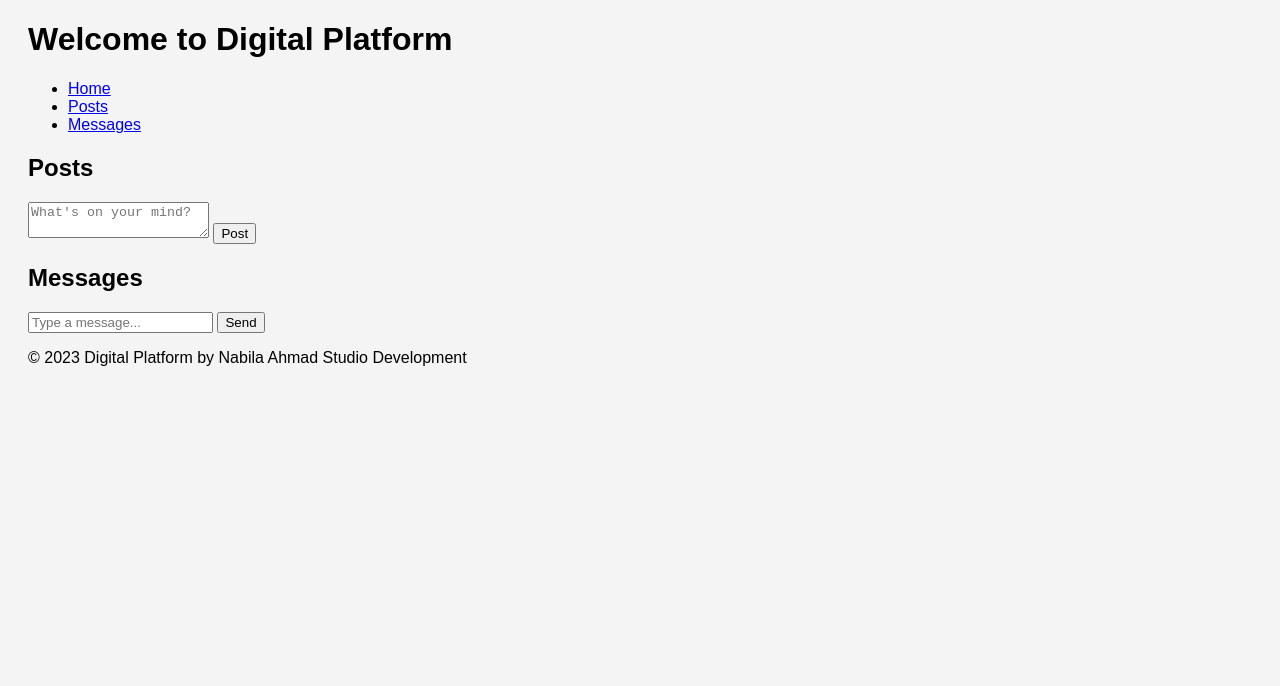
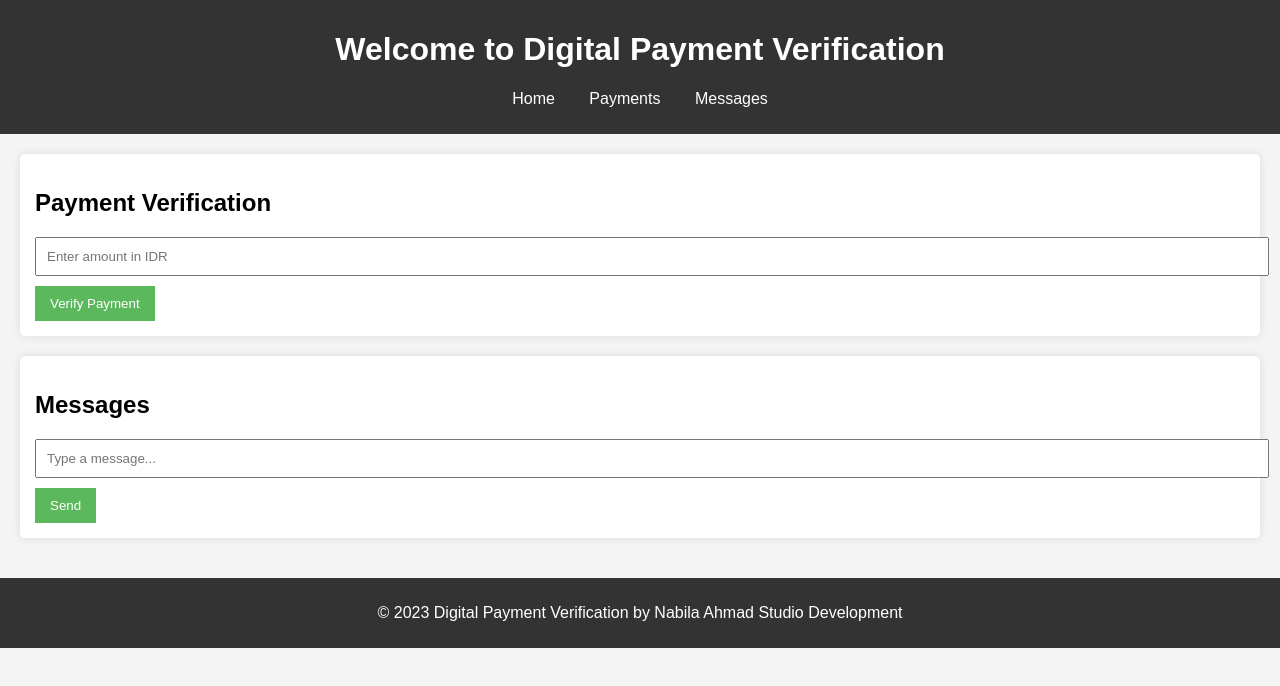
Before and after one commit to Nabila431/Digital-Platforms-Nabila, a plain HTML site: page index.html in a window 1280 px wide. Drawn offline with nearby package versions, Linux system fonts and the light colour scheme.

Commit message:
payment-verifikasi.zip
Method payment

```diff
--- /dev/null
+++ b/config.js
@@ -0,0 +1,24 @@
+
+const supabaseUrl = 'https://wejcgylojzxxgftzjeew.supabase.co';
+const supabaseKey = 'eyJhbGciOiJIUzI1NiIsInR5cCI6IkpXVCJ9.eyJpc3MiOiJzdXBhYmFzZSIsInJlZiI6IndlamNneWxvanp4eGdmdHpqZWV3Iiwicm9sZSI6ImFub24iLCJpYXQiOjE3NTA5MzI2ODgsImV4cCI6MjA2NjUwODY4OH0.iSE-gDfdqpmSY4VBCeGJc22kJiLIh9lg3KW5FJwMxw8';
+const supabase = supabase.createClient(supabaseUrl, supabaseKey);
+
+document.getElementById('paymentForm').addEventListener('submit', async (e) => {
+    e.preventDefault();
+    const amount = document.getElementById('paymentAmount').value;
+    const { data, error } = await supabase
+        .from('payments')
+        .insert([{ amount, method: 'Gopay', phone: '0895340205302' }]);
+    const result = document.getElementById('verificationResult');
+    if (error) {
+        result.textContent = 'Error verifying payment: ' + error.message;
+    } else {
+        result.textContent = 'Payment of IDR ' + amount + ' verified successfully!';
+    }
+});
+
+document.getElementById('messageForm').addEventListener('submit', async (e) => {
+    e.preventDefault();
+    const content = document.getElementById('messageContent').value;
+    // Logic to send message will go here
+});
--- a/index.html
+++ b/index.html
@@ -1,32 +1,33 @@
+
 <!DOCTYPE html>
 <html lang="en">
 <head>
     <meta charset="UTF-8">
     <meta name="viewport" content="width=device-width, initial-scale=1.0">
-    <title>Digital Platform</title>
+    <title>Digital Payment Verification</title>
     <link rel="stylesheet" href="styles.css">
     <script src="https://cdn.jsdelivr.net/npm/@supabase/supabase-js"></script>
 </head>
 <body>
     <header>
-        <h1>Welcome to Digital Platform</h1>
+        <h1>Welcome to Digital Payment Verification</h1>
         <nav>
             <ul>
                 <li><a href="#home">Home</a></li>
-                <li><a href="#posts">Posts</a></li>
+                <li><a href="#payments">Payments</a></li>
                 <li><a href="#messages">Messages</a></li>
             </ul>
         </nav>
     </header>
 
     <main>
-        <section id="posts">
-            <h2>Posts</h2>
-            <form id="postForm">
-                <textarea id="postContent" placeholder="What's on your mind?" required></textarea>
-                <button type="submit">Post</button>
+        <section id="payments">
+            <h2>Payment Verification</h2>
+            <form id="paymentForm">
+                <input type="text" id="paymentAmount" placeholder="Enter amount in IDR" required>
+                <button type="submit">Verify Payment</button>
             </form>
-            <div id="postList"></div>
+            <div id="verificationResult"></div>
         </section>
 
         <section id="messages">
@@ -40,46 +41,9 @@
     </main>
 
     <footer>
-        <p>&copy; 2023 Digital Platform by Nabila Ahmad Studio Development</p>
+        <p>&copy; 2023 Digital Payment Verification by Nabila Ahmad Studio Development</p>
     </footer>
 
-    <script>
-        const supabaseUrl = 'https://wejcgylojzxxgftzjeew.supabase.co';
-        const supabaseKey = 'eyJhbGciOiJIUzI1NiIsInR5cCI6IkpXVCJ9.eyJpc3MiOiJzdXBhYmFzZSIsInJlZiI6IndlamNneWxvanp4eGdmdHpqZWV3Iiwicm9sZSI6ImFub24iLCJpYXQiOjE3NTA5MzI2ODgsImV4cCI6MjA2NjUwODY4OH0.iSE-gDfdqpmSY4VBCeGJc22kJiLIh9lg3KW5FJwMxw8';
-        const supabase = supabase.createClient(supabaseUrl, supabaseKey);
-
-        document.getElementById('postForm').addEventListener('submit', async (e) => {
-            e.preventDefault();
-            const content = document.getElementById('postContent').value;
-            const { data, error } = await supabase
-                .from('posts')
-                .insert([{ content }]);
-            if (error) console.error(error);
-            else loadPosts();
-        });
-
-        async function loadPosts() {
-            const { data, error } = await supabase
-                .from('posts')
-                .select('*');
-            if (error) console.error(error);
-            else {
-                const postList = document.getElementById('postList');
-                postList.innerHTML = '';
-                data.forEach(post => {
-                    const postElement = document.createElement('div');
-                    postElement.textContent = post.content;
-                    postList.appendChild(postElement);
-                });
-            }
-        }
-
-        document.getElementById('messageForm').addEventListener('submit', async (e) => {
-            e.preventDefault();
-            const content = document.getElementById('messageContent').value;
-        });
-
-        loadPosts();
-    </script>
+    <script src="config.js"></script>
 </body>
 </html>
--- a/styles.css
+++ b/styles.css
@@ -1 +1,59 @@
-body { font-family: Arial, sans-serif; background-color: #f4f4f4; padding: 0 20px; }
+
+body {
+    font-family: Arial, sans-serif;
+    margin: 0;
+    padding: 0;
+    background-color: #f4f4f4;
+}
+header {
+    background: #333;
+    color: #fff;
+    padding: 10px 0;
+    text-align: center;
+}
+nav ul {
+    list-style: none;
+    padding: 0;
+}
+nav ul li {
+    display: inline;
+    margin: 0 15px;
+}
+nav ul li a {
+    color: #fff;
+    text-decoration: none;
+}
+main {
+    padding: 20px;
+}
+section {
+    margin-bottom: 20px;
+    background: #fff;
+    padding: 15px;
+    border-radius: 5px;
+    box-shadow: 0 0 10px rgba(0, 0, 0, 0.1);
+}
+input[type="text"], textarea {
+    width: 100%;
+    padding: 10px;
+    margin-bottom: 10px;
+}
+button {
+    background: #5cb85c;
+    color: white;
+    border: none;
+    padding: 10px 15px;
+    cursor: pointer;
+}
+button:hover {
+    background: #4cae4c;
+}
+footer {
+    text-align: center;
+    padding: 10px 0;
+    background: #333;
+    color: #fff;
+    position: relative;
+    bottom: 0;
+    width: 100%;
+}
```
